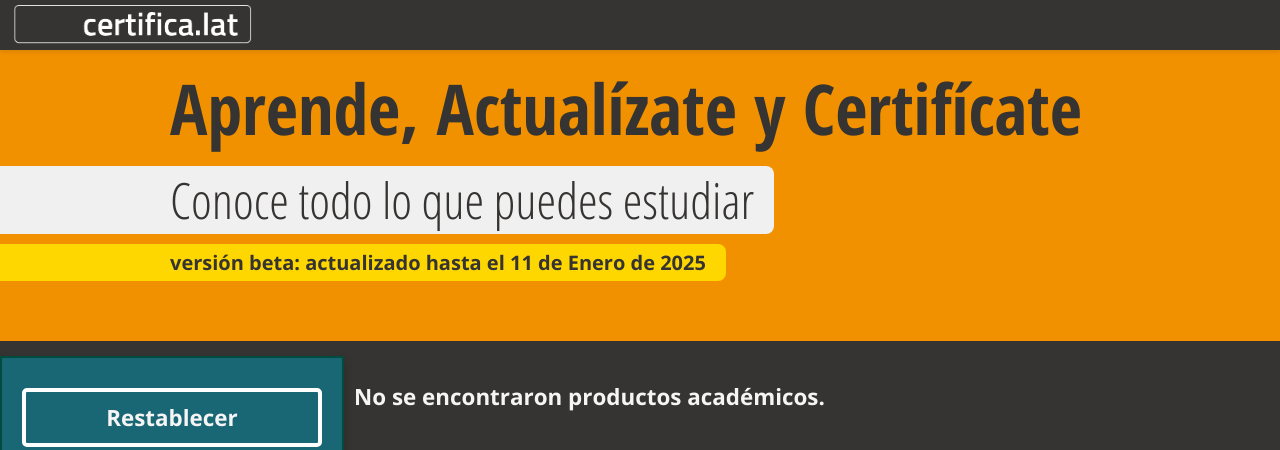
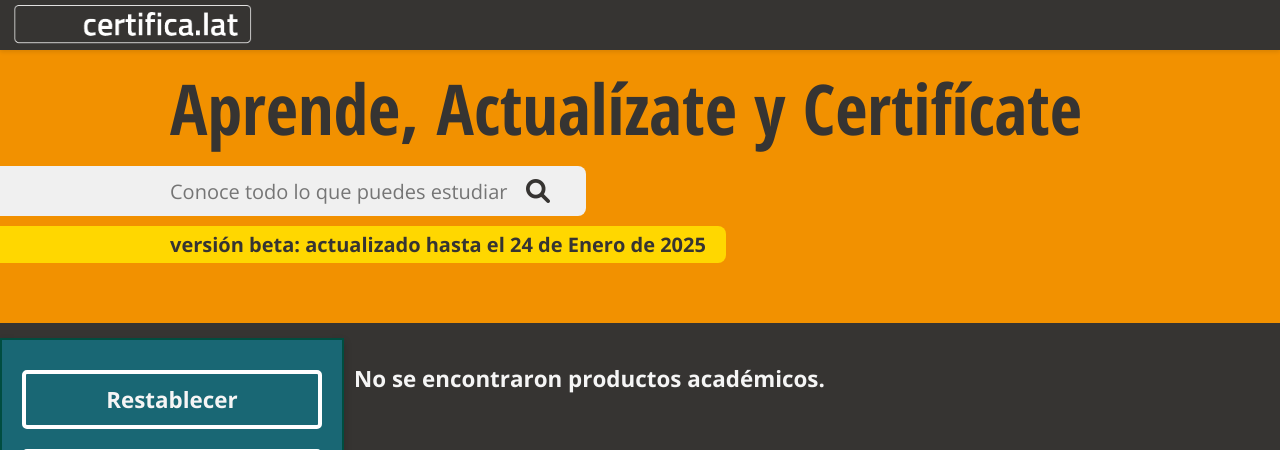
Before and after one commit to goraffo/nelson, a Flask app: page / in a window 1280 px wide. Shown: the top 450 px of the page. Run offline with Flask 3, Linux system fonts and the light colour scheme; data that the repository does not hold is empty.

Commit message:
update 250124

```diff
--- a/app/models.py
+++ b/app/models.py
@@ -1,7 +1,7 @@
 from .database import db
 
 class Index(db.Model):
-    __tablename__ = 'index250111'
+    __tablename__ = 'index250124'
 
     id_impresion = db.Column(db.Integer, primary_key=True)
     org = db.Column(db.String(255), nullable=False)
--- a/app/static/css/estilos.css
+++ b/app/static/css/estilos.css
@@ -45,10 +45,46 @@ body {
   font-weight: 300;
   font-size: 50px; /* Tamaño del texto */
   margin-left: -170px; /* Corrige la posición debido al padding del padre */
-  padding-left: 170px; /* Alinea el contenido interno */
+  padding-left: 150px; /* Alinea el contenido interno */
   border-top-right-radius: 8px; /* Redondea la esquina superior derecha */
   border-bottom-right-radius: 8px; /* Redondea la esquina inferior derecha */
 }
+
+
+/* Ajustes específicos para la barra de búsqueda */
+.frase-destacada form {
+  display: flex;
+  align-items: center;
+  background-color: #f0f0f0; /* Fondo blanco */
+  border-radius: 8px; /* Bordes redondeados */
+  padding: 0 10px; /* Espaciado interno */
+  height: 50px; /* Altura consistente */
+}
+
+.frase-destacada input[type="text"] {
+  flex: 1;
+  font-family: 'Open Sans', sans-serif;
+  font-size: 20px;
+  border: none;
+  outline: none;
+  padding: 10px;
+  color: #363432;
+  background-color: transparent;
+  min-width: 340px; /* Asegura que el input sea suficientemente ancho */
+}
+
+
+.frase-destacada button {
+  background: none;
+  border: none;
+  cursor: pointer;
+}
+
+.frase-destacada button img {
+  height: 30px;
+  width: 30px;
+}
+
 
 /* Asegúrate de que el contenido general esté alineado adecuadamente */
 .content-container {
--- a/app/templates/index.html
+++ b/app/templates/index.html
@@ -8,15 +8,15 @@
     <link href="https://fonts.googleapis.com/css2?family=Open+Sans:wght@600&family=Open+Sans+Condensed:wght@400;500;600;700&display=swap" rel="stylesheet">
     <link href="https://fonts.googleapis.com/css2?family=Open+Sans+Condensed:wght@300&display=swap" rel="stylesheet">
     <link href="https://fonts.googleapis.com/css2?family=Open+Sans:wght@400;700&family=Open+Sans+Condensed:wght@300;700&display=swap" rel="stylesheet">
+    <link rel="stylesheet" href="https://cdnjs.cloudflare.com/ajax/libs/font-awesome/6.0.0-beta3/css/all.min.css">
 
     <!-- Google tag (gtag.js) -->
     <script async src="https://www.googletagmanager.com/gtag/js?id={{ ga_tracking_id }}"></script>
     <script>
-    window.dataLayer = window.dataLayer || [];
-    function gtag(){dataLayer.push(arguments);}
-    gtag('js', new Date());
-
-    gtag('config', '{{ ga_tracking_id }}');
+        window.dataLayer = window.dataLayer || [];
+        function gtag(){dataLayer.push(arguments);}
+        gtag('js', new Date());
+        gtag('config', '{{ ga_tracking_id }}');
     </script>
 
     <script src="https://cdnjs.cloudflare.com/ajax/libs/jquery/3.6.0/jquery.min.js"></script> <!-- Añadir jQuery -->
@@ -36,11 +36,23 @@
             return true; // Permite el envío del formulario
         }
 
+        function validarBarraDeBusqueda() {
+            var searchTerm = document.querySelector('input[name="search_term"]').value.trim();
+            if (!searchTerm) {
+                alert('Por favor, ingresa un término de búsqueda.');
+                return false; // Evita el envío del formulario
+            }
+            return true; // Permite el envío del formulario
+        }
+
         function resetFilters() {
             var inputs = document.querySelectorAll('.filtros-busqueda form input, .filtros-busqueda form select');
             inputs.forEach(function(input) {
                 if (input.type === 'checkbox') {
                     input.checked = false;
+                // CAMBIO: Se agregó este bloque para vaciar los campos ocultos
+                } else if (input.type === 'hidden') {
+                    input.value = '';
                 } else if (input.type === 'text' || input.tagName.toLowerCase() === 'select') {
                     input.value = '';
                 }
@@ -49,14 +61,12 @@
             form.submit();
         }
 
-
         document.addEventListener('DOMContentLoaded', function() {
-            console.log('DOMContentLoaded event triggered');  // Agregar depuración
+            console.log('DOMContentLoaded event triggered');  // Depuración
 
             var resetButton = document.getElementById('resetButton');
             resetButton.addEventListener('click', function() {
                 resetFilters();
-
             });
 
             var logo = document.getElementById('logo'); // Obtener el logo por ID
@@ -68,27 +78,28 @@
             let offset = 10;
 
             window.onscroll = function() {
-                console.log('Scroll detectado');  // Agregar depuración
-                if ((window.innerHeight + window.scrollY) >= document.body.offsetHeight - 10) {  // Ajuste menor para evitar problemas de precisión
-                    console.log('Scroll alcanzó el final de la página');  // Agregar depuración
+                if ((window.innerHeight + window.scrollY) >= document.body.offsetHeight - 10) {
                     if (canLoadMore) {
-                        console.log('Cargando más productos');  // Agregar depuración
                         canLoadMore = false;
+
+                        // Obtener valores actuales de filtros y término de búsqueda
                         let selectedDominios = Array.from(document.querySelectorAll('input[name="dominio"]:checked')).map(el => el.value);
                         let selectedTipos = Array.from(document.querySelectorAll('input[name="tipo"]:checked')).map(el => el.value);
                         let selectedOrgs = Array.from(document.querySelectorAll('input[name="org"]:checked')).map(el => el.value);
                         let selectedPriceRange = document.querySelector('select[name="price_range"]').value;
+                        let searchTerm = document.querySelector('input[name="search_term"]').value;
 
                         // Mostrar el mensaje de "Cargando más productos..."
                         document.getElementById("loading").style.display = "block";
 
-                        let queryParams = `offset=${offset}&dominio=${selectedDominios.join(',')}&tipo=${selectedTipos.join(',')}&org=${selectedOrgs.join(',')}&price_range=${selectedPriceRange}`;
+                        // Agregar los parámetros a la solicitud AJAX
+                        let queryParams = `offset=${offset}&dominio=${selectedDominios.join(',')}&tipo=${selectedTipos.join(',')}&org=${selectedOrgs.join(',')}&price_range=${selectedPriceRange}&search_term=${searchTerm}`;
 
                         console.log('Realizando solicitud AJAX con:', queryParams);
 
                         $.get('/load-more-products?' + queryParams, function(data) {
-                            console.log('Respuesta AJAX recibida:', data);  // Imprimir los datos recibidos
                             if (data.length > 0) {
+                                // Agregar los nuevos productos al DOM
                                 data.forEach(function(product) {
                                     let productHtml = '<article class="contenedor-producto">' +
                                         '<a href="' + product.url_especf + '" target="_blank" style="text-decoration: none; color: inherit;">' +
@@ -106,11 +117,13 @@
                                     $('.lista-productos').append(productHtml);
                                 });
 
-                                offset += data.length;
-                                canLoadMore = true;
+                                offset += data.length;  // Incrementar el offset para la próxima solicitud
+                                canLoadMore = data.length === 10;  // Reactivar el scroll solo si se cargaron 10 productos
                             } else {
-                                console.log('No more products to load');
+                                console.log('No hay más productos por cargar');
+                                canLoadMore = false;  // Desactivar el scroll infinito
                             }
+
                             // Ocultar el mensaje de "Cargando más productos..."
                             document.getElementById("loading").style.display = "none";
                         }).fail(function(jqXHR, textStatus, errorThrown) {
@@ -118,15 +131,11 @@
                             canLoadMore = true;
                             document.getElementById("loading").style.display = "none";
                         });
-
-
                     }
                 }
             };
         });
     </script>
-
-
 </head>
 <body>
     <!-- Barra superior vacía (aquí irán los botones más adelante) -->
@@ -139,7 +148,19 @@
         <h1>Aprende, Actualízate y Certifícate</h1>
         <div class="content-container">
             <div class="frase-destacada">
-                Conoce todo lo que puedes estudiar
+                <!-- Formulario de búsqueda -->
+                <form method="POST" style="display: flex; align-items: center;" onsubmit="return validarBarraDeBusqueda();">
+                    <input
+                        type="text"
+                        name="search_term"
+                        placeholder="Conoce todo lo que puedes estudiar"
+                        value="{{ search_term }}"
+                        style="flex: 1; padding: 10px; font-size: 20px; border: none; outline: none;"
+                    >
+                    <button type="submit" style="background: none; border: none; cursor: pointer;">
+                        <i class="fas fa-search" style="font-size: 24px; color: #363432;"></i>
+                    </button>
+                </form>
             </div>
         </div>
         <div class="beta-container">
@@ -157,7 +178,11 @@
             <div class="reset-button">
                 <button id="resetButton" class="button button-reset" type="button">Restablecer</button>
             </div>
+            <!-- Formulario de filtros -->
             <form method="POST">
+                <!-- CAMBIO: campo oculto para retener la búsqueda -->
+                <input type="hidden" name="search_term" value="{{ search_term }}">
+
                 <div class="filtro-dominio">
                     <h2>Dominio</h2>
                     {% for dom, count in dominios %}
@@ -193,7 +218,6 @@
                     <button class="button button-filter" type="submit">Filtrar</button>
                 </div>
 
-
                 <div class="filtro-escuela">
                     <h2>Escuela</h2>
                     {% for org, count in orgs %}
@@ -213,7 +237,7 @@
                 <article class="contenedor-producto">
                     <!-- Envolvemos todo el contenido del producto en un enlace -->
                     <a href="{{ producto['url_especf'] }}" target="_blank" style="text-decoration: none; color: inherit;">
-                        <div class="dominio">{{ producto['dominio'] }} | {{ producto['tipo'] }}</div> <!-- Banda del dominio y tipo -->
+                        <div class="dominio">{{ producto['dominio'] }} | {{ producto['tipo'] }}</div>
                         <h2>{{ producto['producto'] }}</h2>
                         <span>{{ producto['org'] }}</span>
                         {% if producto['inicio'] != "No disponible" %}
@@ -230,14 +254,16 @@
             {% endfor %}
         </main>
 
-
         <!-- Barra de carga o indicador de que se están cargando más productos -->
         <div id="loading" style="display: none;">Cargando más productos...</div>
     </div>
     <footer class="footer">
         <div class="footer-content">
             <p>&copy; 2024 mecertifico.en Todos los derechos reservados.</p>
-            <p><a href="{{ url_for('terminos_y_condiciones') }}">Términos y Condiciones</a> | <a href="{{ url_for('politica_privacidad') }}">Política de Privacidad</a></p>
+            <p>
+                <a href="{{ url_for('terminos_y_condiciones') }}">Términos y Condiciones</a> |
+                <a href="{{ url_for('politica_privacidad') }}">Política de Privacidad</a>
+            </p>
         </div>
     </footer>
 </body>
--- a/app/views.py
+++ b/app/views.py
@@ -4,61 +4,112 @@ from .database import db
 from sqlalchemy import and_
 from .utildate import extract_fecha_dinamica, formatear_fecha_en_espanol
 import os
+from .search import realizar_busqueda
 
 
 def init_views(app):
     @app.route('/', methods=['GET', 'POST'])
     def index():
-        # Llamada directa a la función que obtiene la fecha dinámicamente
+    # Llamada directa a la función que obtiene la fecha dinámica
         fecha_version = formatear_fecha_en_espanol(extract_fecha_dinamica())
 
-        # Recoger valores de formulario
+        # Recoger valores del formulario
         selected_dominios = request.form.getlist('dominio')
         selected_tipos = request.form.getlist('tipo')
         selected_orgs = request.form.getlist('org')
         selected_price_range = request.form.get('price_range')
+        search_term = request.form.get('search_term', '').strip()
 
+
+
+        # Crear la consulta base
         query = db.session.query(Index)
+
 
         # Aplicar filtros
         query = apply_filters(query, selected_dominios, selected_tipos, selected_orgs, selected_price_range)
 
-        # Cargar opciones de filtro con la consulta filtrada
-        dominios, tipos, orgs, price_ranges = load_filter_options(query)
 
-        # Carga inicial limitada de productos
-        productos = query.limit(10).all()
+        # Aplicar búsqueda
+        productos = realizar_busqueda(query, search_term)
 
+
+        # Calcular opciones de filtro basadas en los productos filtrados
+        if isinstance(productos, list):
+            dominios, tipos, orgs, price_ranges = calculate_filter_options_from_list(productos)
+        else:
+            dominios, tipos, orgs, price_ranges = load_filter_options(query)
+
+        # Limitar manualmente si la búsqueda devolvió una lista
+        if isinstance(productos, list):
+            productos = productos[:10]  # Limitar a los primeros 10 resultados
+
+
+        # Formatear los productos para la plantilla
         productos = format_product_list(productos)
 
         ga_tracking_id = os.getenv('GA_TRACKING_ID')
 
-        return render_template('index.html', productos=productos, dominios=dominios, tipos=tipos, orgs=orgs, price_ranges=price_ranges,
-                            selected_dominios=selected_dominios, selected_tipos=selected_tipos, selected_orgs=selected_orgs, selected_price_range=selected_price_range, fecha_version=fecha_version, ga_tracking_id=ga_tracking_id)
+
+
+
+        return render_template(
+            'index.html',
+            productos=productos,
+            dominios=dominios,
+            tipos=tipos,
+            orgs=orgs,
+            price_ranges=price_ranges,
+            selected_dominios=selected_dominios,
+            selected_tipos=selected_tipos,
+            selected_orgs=selected_orgs,
+            selected_price_range=selected_price_range,
+            search_term=search_term,
+            fecha_version=fecha_version,
+            ga_tracking_id=ga_tracking_id
+        )
+
 
 
     @app.route('/load-more-products', methods=['GET'])
     def load_more_products():
         offset = int(request.args.get('offset', 0))
-        limit = 10  # Define cuántos productos cargar por solicitud
+        limit = 10  # Número de productos por solicitud
 
         # Recuperar los parámetros de filtro desde los argumentos de la solicitud
-        selected_dominios = request.args.get('dominio').split(',') if request.args.get('dominio') else []
-        selected_tipos = request.args.get('tipo').split(',') if request.args.get('tipo') else []
-        selected_orgs = request.args.get('org').split(',') if request.args.get('org') else []
+        selected_dominios = request.args.get('dominio', '').split(',') if request.args.get('dominio') else []
+        selected_tipos = request.args.get('tipo', '').split(',') if request.args.get('tipo') else []
+        selected_orgs = request.args.get('org', '').split(',') if request.args.get('org') else []
         selected_price_range = request.args.get('price_range', '')
+        search_term = request.args.get('search_term', '').strip()
 
+
+
+        # Crear la consulta base
         query = db.session.query(Index)
 
-        # Aplicar los mismos filtros que en la carga inicial
+        # Aplicar los filtros recibidos
         query = apply_filters(query, selected_dominios, selected_tipos, selected_orgs, selected_price_range)
 
-        productos = query.offset(offset).limit(limit).all()
+        # Aplicar búsqueda si hay un término
+        productos = realizar_busqueda(query, search_term)
+
+        # Manejar según sea lista o consulta SQLAlchemy
+        if isinstance(productos, list):
+            # Si es una lista, aplicar offset y límite manualmente
+            productos = productos[offset:offset + limit]
+        else:
+            # Si es una consulta SQLAlchemy, usar offset y límite propios de SQL
+            productos = productos.offset(offset).limit(limit).all()
+
+        # Formatear los productos para enviarlos al frontend
+        productos_json = format_product_list(productos)
 
 
-        productos_json = format_product_list(productos)
 
         return jsonify(productos_json)
+
+
 
     @app.route('/terminos-y-condiciones')
     def terminos_y_condiciones():
@@ -137,3 +188,38 @@ def format_product_list(productos):
         'tipo': prod.tipo,
         'url_especf': prod.url_especf
     } for prod in productos]
+
+def calculate_filter_options_from_list(productos):
+    """
+    Calcula las opciones de filtro y sus conteos a partir de una lista de productos.
+    :param productos: Lista de productos filtrados.
+    :return: dominios, tipos, orgs, price_ranges
+    """
+    from collections import Counter
+
+    # Contar dominios
+    dominios_counter = Counter(prod.dominio for prod in productos if prod.dominio)
+    dominios = [(dom, count) for dom, count in dominios_counter.items()]
+
+    # Contar tipos
+    tipos_counter = Counter(prod.tipo for prod in productos if prod.tipo)
+    tipos = [(tipo, count) for tipo, count in tipos_counter.items()]
+
+    # Contar organizaciones
+    orgs_counter = Counter(prod.org for prod in productos if prod.org)
+    orgs = [(org, count) for org, count in orgs_counter.items()]
+
+    # Contar rangos de precio
+    price_ranges = [
+        ("Menos de S/. 500", sum(1 for prod in productos if prod.m_soles and prod.m_soles < 500)),
+        ("S/. 500 a S/. 1,000", sum(1 for prod in productos if prod.m_soles and 500 <= prod.m_soles <= 1000)),
+        ("S/. 1,000 a S/. 1,500", sum(1 for prod in productos if prod.m_soles and 1000 <= prod.m_soles <= 1500)),
+        ("S/. 1,500 a S/. 2,500", sum(1 for prod in productos if prod.m_soles and 1500 <= prod.m_soles <= 2500)),
+        ("S/. 2,500 a S/. 4,000", sum(1 for prod in productos if prod.m_soles and 2500 <= prod.m_soles <= 4000)),
+        ("Más de S/. 4,000", sum(1 for prod in productos if prod.m_soles and prod.m_soles > 4000)),
+    ]
+
+    # Filtrar los rangos con conteo 0
+    price_ranges = [(range, count) for range, count in price_ranges if count > 0]
+
+    return dominios, tipos, orgs, price_ranges
```
Also changed, not shown: app/search.py (added, +46 -0 lines).
